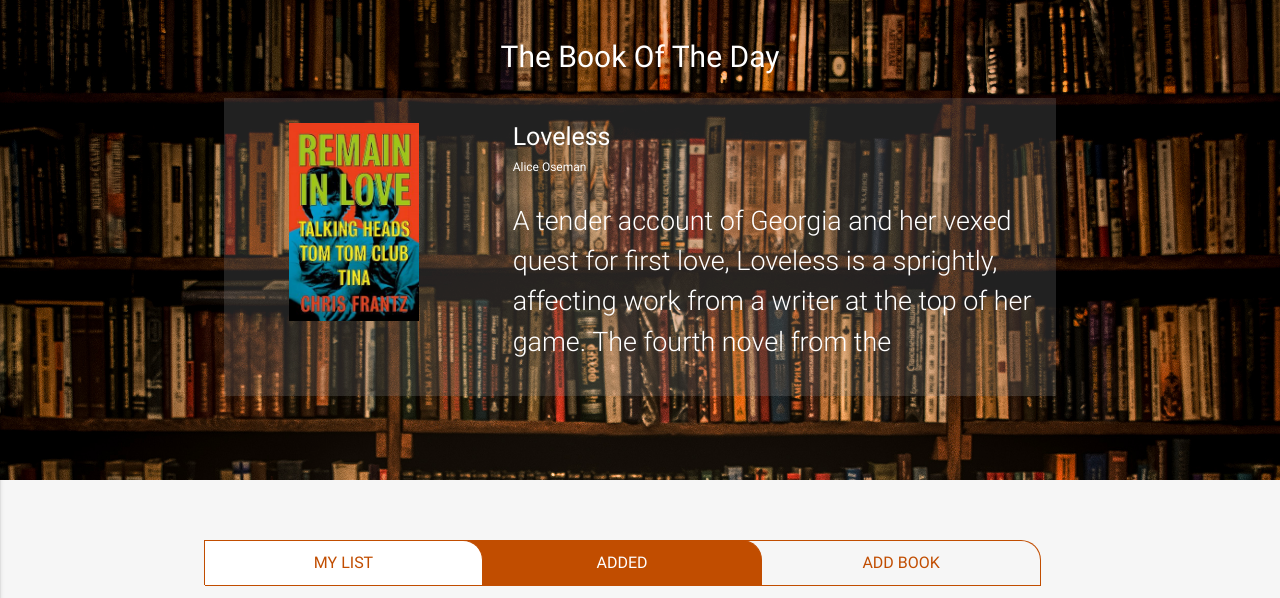
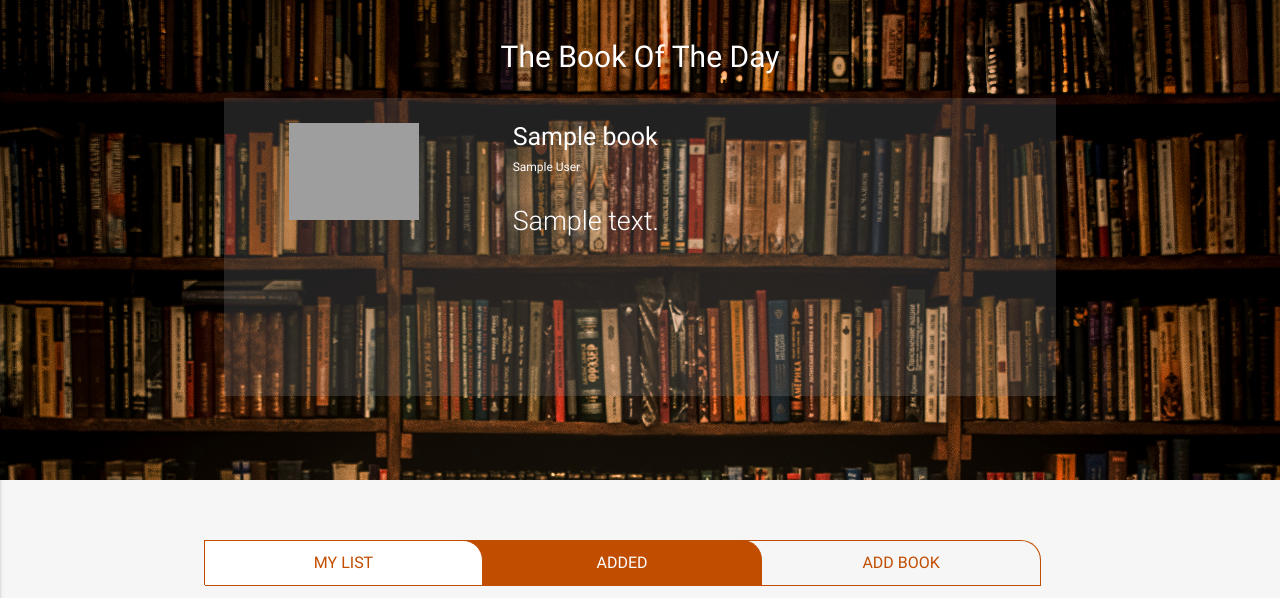
Before and after one commit to Aleksandre19/dcdmp, a Flask app: page /added_books in a window 1280 px wide. Shown: the part 100-698 px from the top of the page. Run offline with Flask 2, Linux system fonts and the light colour scheme; the visitor is signed in with stand-in values (Sample User, id 1); one stand-in notice (Sample message) is shown; a database or web service that is not in the repository returns one stand-in record (values such as "Sample title"); some libraries are stand-ins or nearby versions; some web fonts are replaced; grey boxes are pictures that could not be loaded.

Commit message:
Coding single book page and banners

```diff
--- a/app.py
+++ b/app.py
@@ -10,6 +10,7 @@ app.config['MONGO_DBNAME'] = 'dcdmpDB'
 app.config['MONGO_URI'] = 'mongodb+srv://dcdmpDBUser:PassWord@dcdmp.cs4wp.mongodb.net/dcdmpDB?retryWrites=true&w=majority'
 app.secret_key = 'some secret kay'
 mongo = PyMongo(app)
+
 
 
 def data_for_search_autocomplete():
@@ -30,7 +31,7 @@ def home():
 @app.route('/add_book')
 def add_book():
     lang = mongo.db.languages.find_one()
-    return render_template("add_book.html", languages=lang['languages'])
+    return render_template("add_book.html", languages=lang['languages'], autocomplete_data = data_for_search_autocomplete())
 
 
 ################ My List ##################
@@ -85,7 +86,7 @@ def my_list():
         name = session['user']
         email = session['email']
         page = get_page_name()
-        return render_template('/my_list.html', books=retriev_books_by_user(name, email, page))
+        return render_template('/my_list.html', books=retriev_books_by_user(name, email, page), book_of_day=mongo.db.books.find_one({'book_of_day' : True}))
 
     return render_template("auth.html")
 
@@ -124,7 +125,7 @@ def insert_in_my_list(book_id):
 
 @app.route("/contact")
 def contact():
-    return render_template("contact.html")
+    return render_template("contact.html", autocomplete_data = data_for_search_autocomplete())
 
 
 
@@ -133,7 +134,7 @@ def contact():
 def added_books():
     if check_session():
         page = get_page_name()
-        return render_template('/added_books.html', books=retriev_books_by_user(session['user'], session['email'], page))
+        return render_template('/added_books.html', books=retriev_books_by_user(session['user'], session['email'], page), book_of_day=mongo.db.books.find_one({'book_of_day' : True}))
 
     return render_template("auth.html")
 
@@ -144,7 +145,8 @@ def book_search():
     if request.method == "POST":
         book_name = request.form.get('book_name')
         books = mongo.db.books.find({'title' : book_name})
-    return  render_template("book_search.html", results=books)
+
+    return  render_template("book_search.html", results=books, most_searched=mongo.db.books.find_one({''}))
 
 
 # If the user already exists in mongo db so it will be saved onlly in session
@@ -209,9 +211,10 @@ def auth():
 
 
 
-@app.route('/single_book_page')
-def single_book_page():
-    return render_template("single_book_page.html")
+@app.route('/single_book_page/<book_id>')
+def single_book_page(book_id):
+    result = mongo.db.books.find_one({'_id' : ObjectId(book_id)})
+    return render_template("single_book_page.html", book=result, autocomplete_data = data_for_search_autocomplete() )
 
 
 
--- a/static/css/style.css
+++ b/static/css/style.css
@@ -280,6 +280,21 @@ span.badge.new:after{
     border-radius: 15px;
 }
 
+.best_view{
+    position: absolute;
+    top: 50%;
+    background-color: #ff9752;
+    color: white;
+    padding: 2px 15px;
+    border-radius: 0px 10px 10px 0px;
+}
+
+
+.best_view:hover{
+    background-color: #c14d00;
+    text-decoration: underline;
+}
+
 .released-section-title,
 .best-book-title{
     text-align: right;
@@ -427,6 +442,14 @@ figure{
     height: 170px;
     overflow: hidden;
     color: white;
+}
+
+.view_link{
+    color: white;
+}
+
+.view_link:hover{
+  text-decoration: underline;
 }
 
 /* Tabs */
--- a/templates/added_books.html
+++ b/templates/added_books.html
@@ -5,25 +5,23 @@
         <section class="welcoming myList-welcoming">
            <h1 class="myList-welcoming-title">The Book Of The Day</h1>
            <article class="container myList-container">
-                <a href="#">
+
                     <div class="row">
                         <div class="col s4">
                             <figure class="day-book-figure">
-                                <img src="{{ url_for('static', filename='img/sections/new_books/new-book-2.jpg') }}" alt="The book of the day" class="day_book_img">
+                                <img src="{{ url_for('static', filename='img/uploaded/' + book_of_day.image_name)}}" alt="The book of the day" class="day_book_img">
                             </figure>
                         </div>
                         <div class="col s8 ">
-                            <h2 class="day_book_title">Loveless</h2>
-                            <h3 class="day_book_auth">Alice Oseman</h3>
-                            <p class="day_book_text flow-text"> A tender account of Georgia and her vexed quest for first love, Loveless
-                            is a sprightly, affecting work from a writer at the top of her game.
-                            The fourth novel from the phenomenally talented Alice Oseman - one
-                            of the most authentic and talked-about voices in contemporary writer at the top of her game.
-                            The fourth novel from the phenomenally talented Alice Oseman - one
-                            of the most authentic and talked-about voices in contemporary YA</p>
+                            <h2 class="day_book_title">{{ book_of_day.title }}</h2>
+                            <h3 class="day_book_auth">{{ book_of_day.author }}</h3>
+                            <p class="day_book_text flow-text">
+                                 <a href="{{ url_for('single_book_page' , book_id=book_of_day._id) }}" class="view_link">
+                                    {{ book_of_day.description | truncate(180) }}
+                                </a>
+                            </p>
                         </div>
                     </div>
-                </a>
            </article>
         </section>
 
@@ -36,7 +34,7 @@
                    <ul class="myList-tabs-ul">
                        <li class="myList-tabs first-tab-li"><a href=" {{ url_for('my_list') }} ">My List</a></li>
                        <li class="myList-tabs"><a href="{{ url_for('added_books') }}" class="active-tab">Added</a></li>
-                       <li class="myList-tabs"><a href="#">Add Book</a></li>
+                       <li class="myList-tabs"><a href="{{ url_for('add_book') }}">Add Book</a></li>
                     </ul>
                     <div class="divider myList-tabs-top-line"></div>
                     <a href="{{ url_for('log_out') }}" class="waves-effect waves-light btn log-out">Log Out</a>
--- a/templates/base.html
+++ b/templates/base.html
@@ -149,8 +149,6 @@
             exitDelay: 2
         });
 
-        // $('ul.tabs').tabs();
-
     </script>
     {% block script %}
     {% endblock %}
```
Also changed, not shown: templates/add_book.html (+20 -4 lines), templates/book_search.html (+11 -0 lines), templates/contact.html (+23 -4 lines), templates/home.html (+4 -3 lines), templates/my_list.html (+9 -12 lines), templates/single_book_page.html (+52 -44 lines).
